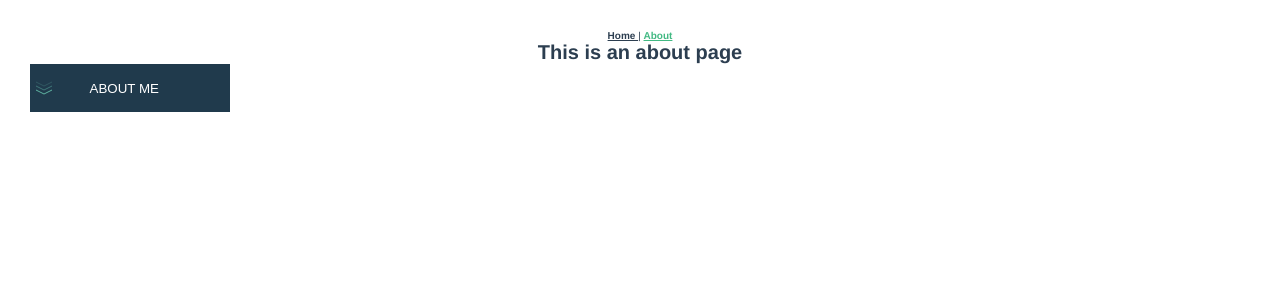
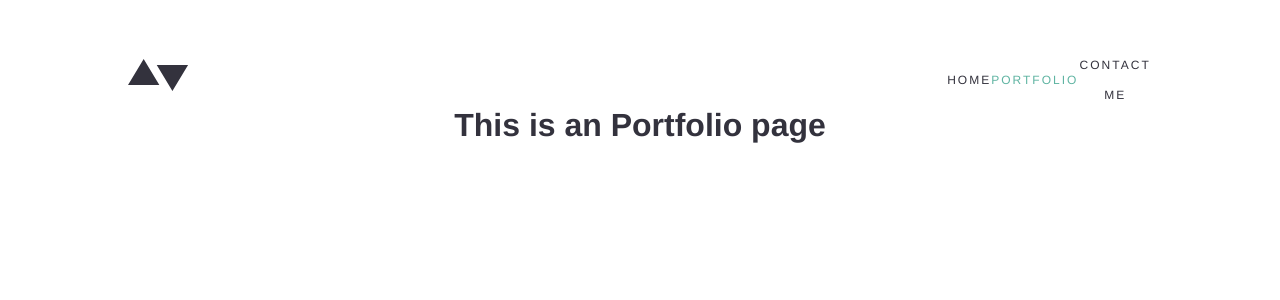
Before and after one commit to lukasviliams/portfolio, a Vue app: page /about in a window 1280 px wide. Shown: the top 300 px of the page. Built offline with nearby package versions, Linux system fonts and the light colour scheme.

Commit message:
navigation bar

```diff
--- a/src/App.vue
+++ b/src/App.vue
@@ -1,14 +1,31 @@
-/* eslint-disable vue/no-multiple-template-root */
 <template>
   <div id="nav">
-    <router-link to="/">
-      Home
-    </router-link> |
-    <router-link to="/about">
-      About
-    </router-link>
-    <router-view />
-    <button class="btn-primary">
+    <div class="navigation_container">
+      <div class="svg_container">
+        <svg
+          xmlns="http://www.w3.org/2000/svg"
+          width="61"
+          height="32"
+        ><path
+          fill="#33323D"
+          fill-rule="evenodd"
+          d="M60.082 5.878L44.408 32 28.735 5.878h31.347zM15.673 0l15.674 26.122H0L15.673 0z"
+        /></svg>
+      </div>
+      <div class="links_container">
+        <router-link :to="{name:'Home'}">
+          Home
+        </router-link>
+        <router-link :to="{name:'Portfolio'}">
+          Portfolio
+        </router-link>
+        <router-link :to="{name: 'Contact'}">
+          Contact me
+        </router-link>
+      </div>
+    </div>
+    <!-- Buttons -->
+    <!-- <button class="btn-primary">
       <svg
         class="btn-svg"
         xmlns="http://www.w3.org/2000/svg"
@@ -35,66 +52,51 @@
       </svg>
       About me
     </button>
+    <button class="btn-secondary">
+      Contact me
+    </button> -->
+    <router-view />
   </div>
 </template>
 
 <style>
 #app {
+  font-family: 'Public Sans', sans-serif;
+  font-weight: 400;
+  font-size: 16px;
+  line-height: 30px;
+  letter-spacing: 0;
   font-family: Avenir, Helvetica, Arial, sans-serif;
   -webkit-font-smoothing: antialiased;
   -moz-osx-font-smoothing: grayscale;
   text-align: center;
-  color: #2c3e50;
+  color: var(--grayish-dark-blue);
+  display: flex;
+  justify-content: center;
+  align-items: center;
 }
-
-#nav {
-  padding: 30px;
+.navigation_container{
+  display: flex;
+  justify-content: space-between;
+  align-items: center;
+  width: 80vw;
+  padding-top: 5rem ;
 }
-
+.links_container{
+  width: 20%;
+  display: flex;
+  justify-content: space-between;
+  align-items: center;
+}
 #nav a {
-  font-weight: bold;
-  color: #2c3e50;
+  color: var(--grayish-dark-blue);
+  text-decoration: none;
+  font-size: 12px;
+  letter-spacing: 2px;
+  text-transform: uppercase;
 }
 
 #nav a.router-link-exact-active {
-  color: #42b983;
-}
-
-/* ******************Buttons********************* */
-/* Primary button */
-.btn-primary{
-  width: 200px;
-  height: 48px;
-  font-family: 'Public Sans', sans-serif;
-  text-transform: uppercase;
-  color: #ffffff;
-  background-color: var(--dark-blue);
-  border: none;
-
-  display: flex;
-  justify-content: flex-start;
-  gap: 20%;
-  align-items: center;
-
-  transition: all .2s ease-in;
-}
-.btn-primary:hover{
-  background-color: var(--slightly-desaturated-cayn);
-}
-.btn-primary:hover svg g{
-  transition: all .2s ease-in;
-  stroke: #ffffff;
-}
-.btn-primary:disabled{
-  background-color: var(--light-gray)
-}
-.btn-primary:disabled svg g{
-  stroke: #ffffff;
-}
-.btn-primary:active{
-  background-color: rgb(220, 220, 220);
-}
-.btn-primary:active svg g{
-  stroke: #ffffff;
+  color: var(--slightly-desaturated-cayn)
 }
 </style>
--- a/src/components/HelloWorld.vue
+++ b/src/components/HelloWorld.vue
@@ -1,4 +1,4 @@
-<template>
+template>
   <div class="hello">
     <h1>{{ msg }}</h1>
     <p>
--- a/src/global.css
+++ b/src/global.css
@@ -9,8 +9,27 @@
     --bright-red:rgb(244,48,48);
 }
 
+/* Reset */
+html{
+    box-sizing: border-box;
+    font-size: 62.5%;
+    color: var(--grayish-dark-blue);
+}
+
+*{
+    margin: 0;
+}
+*::before, *::after{
+    box-sizing: inherit;
+}
+::selection{
+    background-color: var(--grayish-dark-blue);
+    color: var(--light-gray);
+}
+
 /* Font families */
-@import url('https://fonts.googleapis.com/css2?family=Ibarra+Real+Nova:wght@400;500;700&family=Public+Sans&display=swap');
+@import url('https://fonts.googleapis.com/css2?family=Ibarra+Real+Nova:wght@400;500;700&family=Public+Sans:wght@400;600&display=swap');
+
 
 .font-h1{
     font-family: 'Ibarra Real Nova', serif;
@@ -47,22 +66,69 @@
     line-height: 30px;
     letter-spacing: 0;
 }
+/* ******************Buttons********************* */
+/* Primary button */
+.btn-primary{
+    width: 200px;
+    height: 48px;
+    font-family: 'Public Sans', sans-serif;
+    font-weight: 600;
+    font-size: 12px;
+    letter-spacing: 2px;
+    text-transform: uppercase;
+    color: #ffffff;
+    background-color: var(--dark-blue);
+    border: none;
 
+    display: flex;
+    justify-content: flex-start;
+    gap: 20%;
+    align-items: center;
 
-/* Reset */
-html{
-    box-sizing: border-box;
-    font-size: 62.5%;
+    transition: all .2s ease-in;
+  }
+  .btn-primary:hover{
+    background-color: var(--slightly-desaturated-cayn);
+  }
+  .btn-primary:hover svg g{
+    transition: all .2s ease-in;
+    stroke: #ffffff;
+  }
+  .btn-primary:disabled{
+    background-color: var(--light-gray)
+  }
+  .btn-primary:disabled svg g{
+    stroke: #ffffff;
+  }
+  .btn-primary:active{
+    background-color: rgb(220, 220, 220);
+  }
+  .btn-primary:active svg g{
+    stroke: #ffffff;
+  }
+  /* Secondary button */
+  .btn-secondary{
+    width: 162px;
+    height: 48px;
+    background-color: #ffffff;
     color: var(--grayish-dark-blue);
-}
+    display: flex;
+    justify-content: center;
+    align-items: center;
+    text-transform: uppercase;
+    font-family: 'Public Sans', sans-serif;
+    font-weight: 600;
+    font-size: 12px;
+    letter-spacing: 2px;
+    border: 1px solid var(--grayish-dark-blue);
 
-*{
-    margin: 0;
-}
-*::before, *::after{
-    box-sizing: inherit;
-}
-::selection{
+    transition: all .2s ease-in;
+  }
+  .btn-secondary:hover{
+    color: var(--very-light-gray);
     background-color: var(--grayish-dark-blue);
-    color: var(--light-gray);
-}
+  }
+  .btn-secondary:disabled, .btn-secondary:active {
+    border: 1px solid var(--slightly-desaturated-cayn);
+    color: var(--slightly-desaturated-cayn);
+  }
--- a/src/router/index.js
+++ b/src/router/index.js
@@ -1,6 +1,7 @@
 import { createRouter, createWebHistory } from 'vue-router'
 import Home from '../views/Home.vue'
-
+import Portfolio from '../views/Portfolio.vue'
+import Contact from '../views/Contact.vue'
 const routes = [
   {
     path: '/',
@@ -9,11 +10,23 @@ const routes = [
   },
   {
     path: '/about',
-    name: 'About',
+    name: 'Portfolio',
+    component: Portfolio
     // route level code-splitting
     // this generates a separate chunk (about.[hash].js) for this route
     // which is lazy-loaded when the route is visited.
-    component: () => import(/* webpackChunkName: "about" */ '../views/About.vue')
+    // component: () => import(/* webpackChunkName: "about" */ '../views/About.vue')
+  },
+  {
+    path:'/contact',
+    name: 'Contact',
+    component: Contact
+  },
+  // Redirect 404
+  {
+    path: '/:catchAll(.*)',
+    name: 'notFound',
+    component: Home
   }
 ]
 
--- /dev/null
+++ b/src/views/Contact.vue
@@ -0,0 +1,13 @@
+<template>
+  <p>Contact me page</p>
+</template>
+
+<script>
+export default {
+
+}
+</script>
+
+<style>
+
+</style>
--- a/src/views/Home.vue
+++ b/src/views/Home.vue
@@ -4,18 +4,13 @@
       alt="Vue logo"
       src="../assets/logo.png"
     >
-    <HelloWorld msg="Welcome to Your Vue.js App" />
   </div>
 </template>
 
 <script>
 // @ is an alias to /src
-import HelloWorld from '@/components/HelloWorld.vue'
 
 export default {
   name: 'Home',
-  components: {
-    HelloWorld
-  }
 }
 </script>
--- a/src/views/About.vue
+++ b/src/views/Portfolio.vue
@@ -1,5 +1,5 @@
 <template>
   <div class="about">
-    <h1>This is an about page</h1>
+    <h1>This is an Portfolio page</h1>
   </div>
 </template>
```
